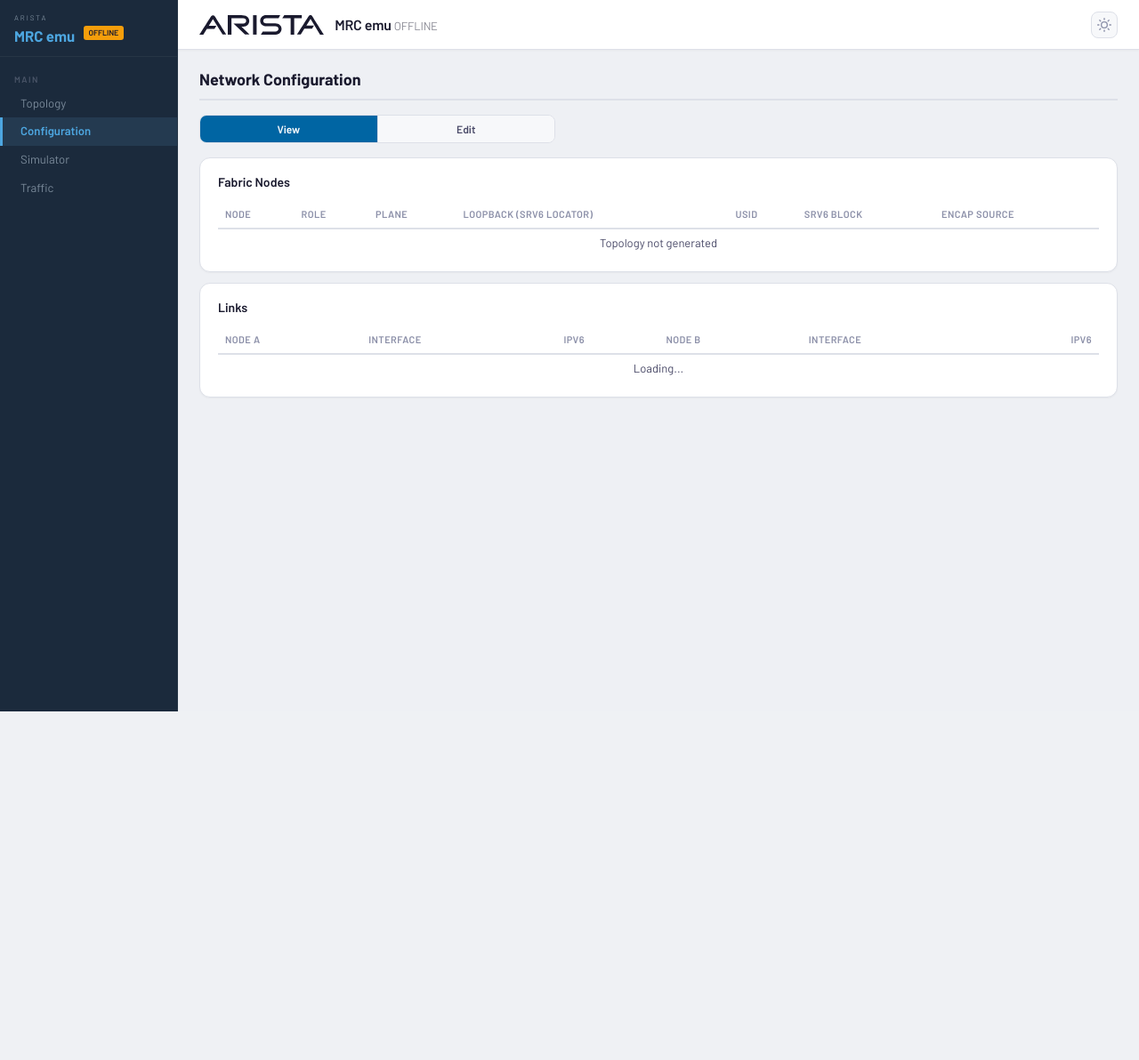
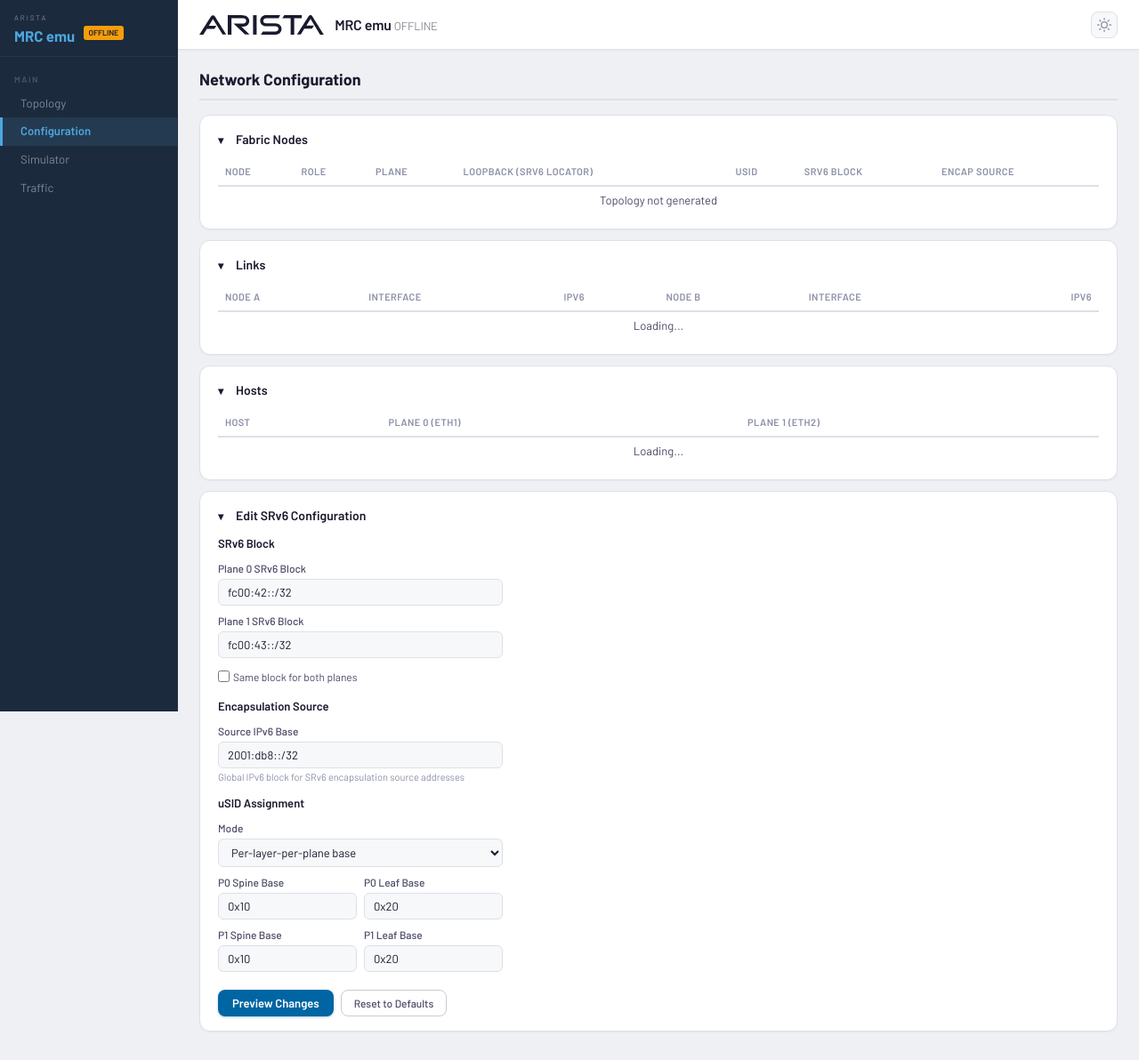
Before and after one commit to anichol67/MRC-Client, a Flask app: page /configuration in a window 1280 px wide. Shown: the whole page at 89% size. Before the commit the page ends 800 px from the top, so only its background shows below. Run offline with Flask 3, Linux system fonts and the light colour scheme.

Commit message:
Configuration page: collapsible sections, hosts table, localStorage persistence
- Replace tabs with collapsible sections (Fabric Nodes, Links, Hosts, Edit SRv6)
- Add Hosts table showing per-plane IPv6 addresses
- Edit inputs persist in localStorage across tab navigation
- All sections on single page with chevron toggle

```diff
--- a/templates/configuration.html
+++ b/templates/configuration.html
@@ -1,17 +1,22 @@
 {% extends "base.html" %}
 {% block title %}Configuration — MRC emu{% endblock %}
+{% block extra_css %}
+<style>
+    .section-collapse { cursor: pointer; user-select: none; }
+    .section-collapse .chevron { display: inline-block; transition: transform 0.2s; font-size: 12px; margin-right: 6px; }
+    .section-collapse.collapsed .chevron { transform: rotate(-90deg); }
+    .section-collapse.collapsed + .section-body { display: none; }
+</style>
+{% endblock %}
 {% block content %}
 <div class="page-header">Network Configuration</div>
 
-<div class="tabs-bar" style="max-width:400px;">
-    <button class="tab-btn active" onclick="switchTab(this,'tab-view')">View</button>
-    <button class="tab-btn" onclick="switchTab(this,'tab-edit')">Edit</button>
+<!-- Fabric Nodes — collapsible -->
+<div class="panel">
+    <div class="section-collapse" onclick="this.classList.toggle('collapsed')">
+        <h3><span class="chevron">▾</span> Fabric Nodes</h3>
     </div>
-
-<!-- View Tab — read-only topology view -->
-<div class="tab-pane" id="tab-view">
-    <div class="panel">
-        <h3>Fabric Nodes</h3>
+    <div class="section-body">
         <table class="data-table" id="nodes-table">
             <thead>
                 <tr>
@@ -25,10 +30,14 @@
             </tbody>
         </table>
     </div>
+</div>
 
+<!-- Links — collapsible -->
 <div class="panel">
-        <h3>Links</h3>
-        <div style="max-height:300px; overflow-y:auto;">
+    <div class="section-collapse" onclick="this.classList.toggle('collapsed')">
+        <h3><span class="chevron">▾</span> Links</h3>
+    </div>
+    <div class="section-body" style="max-height:300px; overflow-y:auto;">
         <table class="data-table" id="links-table">
             <thead>
                 <tr><th>Node A</th><th>Interface</th><th>IPv6</th><th>Node B</th><th>Interface</th><th style="text-align:right">IPv6</th></tr>
@@ -39,15 +48,35 @@
         </table>
     </div>
 </div>
+
+<!-- Hosts — collapsible -->
+<div class="panel">
+    <div class="section-collapse" onclick="this.classList.toggle('collapsed')">
+        <h3><span class="chevron">▾</span> Hosts</h3>
+    </div>
+    <div class="section-body">
+        <table class="data-table" id="hosts-table">
+            <thead>
+                <tr><th>Host</th><th>Plane 0 (eth1)</th><th>Plane 1 (eth2)</th></tr>
+            </thead>
+            <tbody id="hosts-body">
+                <tr><td colspan="3" class="text-muted" style="text-align:center">Loading...</td></tr>
+            </tbody>
+        </table>
+    </div>
 </div>
 
-<!-- Edit Tab — modify SRv6 configuration -->
-<div class="tab-pane" id="tab-edit" style="display:none;">
+<!-- Edit SRv6 Configuration — collapsible -->
+<div class="panel">
+    <div class="section-collapse" onclick="this.classList.toggle('collapsed')">
+        <h3><span class="chevron">▾</span> Edit SRv6 Configuration</h3>
+    </div>
+    <div class="section-body">
         <div class="grid grid-sidebar">
             <div>
-            <!-- SRv6 Block Configuration -->
-            <div class="panel">
-                <h3>SRv6 Block</h3>
+                <!-- SRv6 Block -->
+                <div style="margin-bottom:12px;">
+                    <div style="font-size:13px;font-weight:600;color:var(--text);margin-bottom:8px;">SRv6 Block</div>
                     <div class="field">
                         <label>Plane 0 SRv6 Block</label>
                         <input type="text" id="srv6-block-p0" value="fc00:42::/32">
@@ -56,15 +85,15 @@
                         <label>Plane 1 SRv6 Block</label>
                         <input type="text" id="srv6-block-p1" value="fc00:43::/32">
                     </div>
-                <label class="field-check mt-2">
+                    <label class="field-check mt-1">
                         <input type="checkbox" id="srv6-same-block" onchange="toggleSameBlock()">
                         Same block for both planes
                     </label>
                 </div>
 
                 <!-- Encapsulation Source -->
-            <div class="panel">
-                <h3>Encapsulation Source</h3>
+                <div style="margin-bottom:12px;">
+                    <div style="font-size:13px;font-weight:600;color:var(--text);margin-bottom:8px;">Encapsulation Source</div>
                     <div class="field">
                         <label>Source IPv6 Base</label>
                         <input type="text" id="encap-base" value="2001:db8::/32">
@@ -73,8 +102,8 @@
                 </div>
 
                 <!-- uSID Mode -->
-            <div class="panel">
-                <h3>uSID Assignment</h3>
+                <div style="margin-bottom:12px;">
+                    <div style="font-size:13px;font-weight:600;color:var(--text);margin-bottom:8px;">uSID Assignment</div>
                     <div class="field">
                         <label>Mode</label>
                         <select id="usid-mode" onchange="toggleUsidMode()">
@@ -86,58 +115,37 @@
 
                     <div id="usid-per-layer">
                         <div class="field-row mt-2">
-                        <div class="field">
-                            <label>P0 Spine Base</label>
-                            <input type="text" id="usid-p0-spine" value="0x10">
-                        </div>
-                        <div class="field">
-                            <label>P0 Leaf Base</label>
-                            <input type="text" id="usid-p0-leaf" value="0x20">
-                        </div>
+                            <div class="field"><label>P0 Spine Base</label><input type="text" id="usid-p0-spine" value="0x10"></div>
+                            <div class="field"><label>P0 Leaf Base</label><input type="text" id="usid-p0-leaf" value="0x20"></div>
                         </div>
                         <div class="field-row">
-                        <div class="field">
-                            <label>P1 Spine Base</label>
-                            <input type="text" id="usid-p1-spine" value="0x10">
-                        </div>
-                        <div class="field">
-                            <label>P1 Leaf Base</label>
-                            <input type="text" id="usid-p1-leaf" value="0x20">
-                        </div>
+                            <div class="field"><label>P1 Spine Base</label><input type="text" id="usid-p1-spine" value="0x10"></div>
+                            <div class="field"><label>P1 Leaf Base</label><input type="text" id="usid-p1-leaf" value="0x20"></div>
                         </div>
                     </div>
 
                     <div id="usid-per-plane" style="display:none;">
                         <div class="field-row mt-2">
-                        <div class="field">
-                            <label>Plane 0 Base uSID</label>
-                            <input type="text" id="usid-p0-base" value="0x10">
-                        </div>
-                        <div class="field">
-                            <label>Plane 1 Base uSID</label>
-                            <input type="text" id="usid-p1-base" value="0x10">
-                        </div>
+                            <div class="field"><label>Plane 0 Base uSID</label><input type="text" id="usid-p0-base" value="0x10"></div>
+                            <div class="field"><label>Plane 1 Base uSID</label><input type="text" id="usid-p1-base" value="0x10"></div>
                         </div>
                     </div>
 
                     <div id="usid-individual" style="display:none;">
-                    <div class="note-box mt-2">Set individual uSID values in the table below after clicking Preview.</div>
+                        <div class="note-box mt-2">Set individual uSID values in the preview table after clicking Preview.</div>
                     </div>
                 </div>
 
-            <!-- Actions -->
-            <div class="panel">
                 <div class="action-bar">
                     <button class="btn-primary" onclick="previewConfig()">Preview Changes</button>
                     <button class="btn-secondary" onclick="resetConfig()">Reset to Defaults</button>
                 </div>
             </div>
-        </div>
 
-        <!-- Preview / Push -->
+            <!-- Preview + Push -->
             <div>
-            <div class="panel" id="preview-panel" style="display:none;">
-                <h3>Configuration Preview</h3>
+                <div id="preview-panel" style="display:none;">
+                    <div style="font-size:13px;font-weight:600;color:var(--text);margin-bottom:8px;">Configuration Preview</div>
                     <table class="data-table" id="preview-table">
                         <thead>
                             <tr><th>Node</th><th>uSID</th><th>SRv6 Locator</th><th>Encap Source</th><th>Status</th></tr>
@@ -158,16 +166,10 @@
             </div>
         </div>
     </div>
+</div>
 {% endblock %}
 {% block extra_js %}
 <script>
-function switchTab(btn, paneId) {
-    document.querySelectorAll('.tab-btn').forEach(b => b.classList.remove('active'));
-    document.querySelectorAll('.tab-pane').forEach(p => p.style.display = 'none');
-    btn.classList.add('active');
-    document.getElementById(paneId).style.display = '';
-}
-
 function toggleSameBlock() {
     const same = document.getElementById('srv6-same-block').checked;
     const p1 = document.getElementById('srv6-block-p1');
@@ -214,6 +216,19 @@ async function loadTopology() {
             </tr>`;
         });
         document.getElementById('links-body').innerHTML = linksHtml || '<tr><td colspan="6" class="text-muted" style="text-align:center">No links</td></tr>';
+
+        let hostsHtml = '';
+        r.nodes.filter(n => n.role === 'host').forEach(n => {
+            const pi = n.plane_interfaces || {};
+            const p0 = pi['0'] || {};
+            const p1 = pi['1'] || {};
+            hostsHtml += `<tr>
+                <td><strong>${n.name}</strong></td>
+                <td><code>${p0.ipv6 || '-'}</code></td>
+                <td><code>${p1.ipv6 || '-'}</code></td>
+            </tr>`;
+        });
+        document.getElementById('hosts-body').innerHTML = hostsHtml || '<tr><td colspan="3" class="text-muted" style="text-align:center">No hosts</td></tr>';
     } catch(e) {
         document.getElementById('nodes-body').innerHTML = '<tr><td colspan="7" class="text-muted" style="text-align:center">Topology not generated</td></tr>';
     }
@@ -319,6 +334,52 @@ async function pushSingle() {
     }
 }
 
-document.addEventListener('DOMContentLoaded', loadTopology);
+function saveEditState() {
+    const state = {
+        srv6BlockP0: document.getElementById('srv6-block-p0').value,
+        srv6BlockP1: document.getElementById('srv6-block-p1').value,
+        sameBlock: document.getElementById('srv6-same-block').checked,
+        encapBase: document.getElementById('encap-base').value,
+        usidMode: document.getElementById('usid-mode').value,
+        usidP0Spine: document.getElementById('usid-p0-spine').value,
+        usidP0Leaf: document.getElementById('usid-p0-leaf').value,
+        usidP1Spine: document.getElementById('usid-p1-spine').value,
+        usidP1Leaf: document.getElementById('usid-p1-leaf').value,
+        usidP0Base: document.getElementById('usid-p0-base').value,
+        usidP1Base: document.getElementById('usid-p1-base').value,
+    };
+    localStorage.setItem('mrc-config-edit', JSON.stringify(state));
+}
+
+function restoreEditState() {
+    try {
+        const state = JSON.parse(localStorage.getItem('mrc-config-edit'));
+        if (!state) return;
+        document.getElementById('srv6-block-p0').value = state.srv6BlockP0 || 'fc00:42::/32';
+        document.getElementById('srv6-block-p1').value = state.srv6BlockP1 || 'fc00:43::/32';
+        document.getElementById('srv6-same-block').checked = !!state.sameBlock;
+        document.getElementById('encap-base').value = state.encapBase || '2001:db8::/32';
+        document.getElementById('usid-mode').value = state.usidMode || 'per-layer';
+        document.getElementById('usid-p0-spine').value = state.usidP0Spine || '0x10';
+        document.getElementById('usid-p0-leaf').value = state.usidP0Leaf || '0x20';
+        document.getElementById('usid-p1-spine').value = state.usidP1Spine || '0x10';
+        document.getElementById('usid-p1-leaf').value = state.usidP1Leaf || '0x20';
+        document.getElementById('usid-p0-base').value = state.usidP0Base || '0x10';
+        document.getElementById('usid-p1-base').value = state.usidP1Base || '0x10';
+        toggleSameBlock();
+        toggleUsidMode();
+    } catch(e) {}
+}
+
+document.querySelectorAll('#srv6-block-p0,#srv6-block-p1,#encap-base,#usid-p0-spine,#usid-p0-leaf,#usid-p1-spine,#usid-p1-leaf,#usid-p0-base,#usid-p1-base').forEach(el => {
+    el.addEventListener('input', saveEditState);
+});
+document.getElementById('srv6-same-block').addEventListener('change', saveEditState);
+document.getElementById('usid-mode').addEventListener('change', saveEditState);
+
+document.addEventListener('DOMContentLoaded', function() {
+    loadTopology();
+    restoreEditState();
+});
 </script>
 {% endblock %}
```
Also changed, not shown: DESIGN.md (+3 -0 lines). Lines whose indentation alone changed are shown as unchanged.
